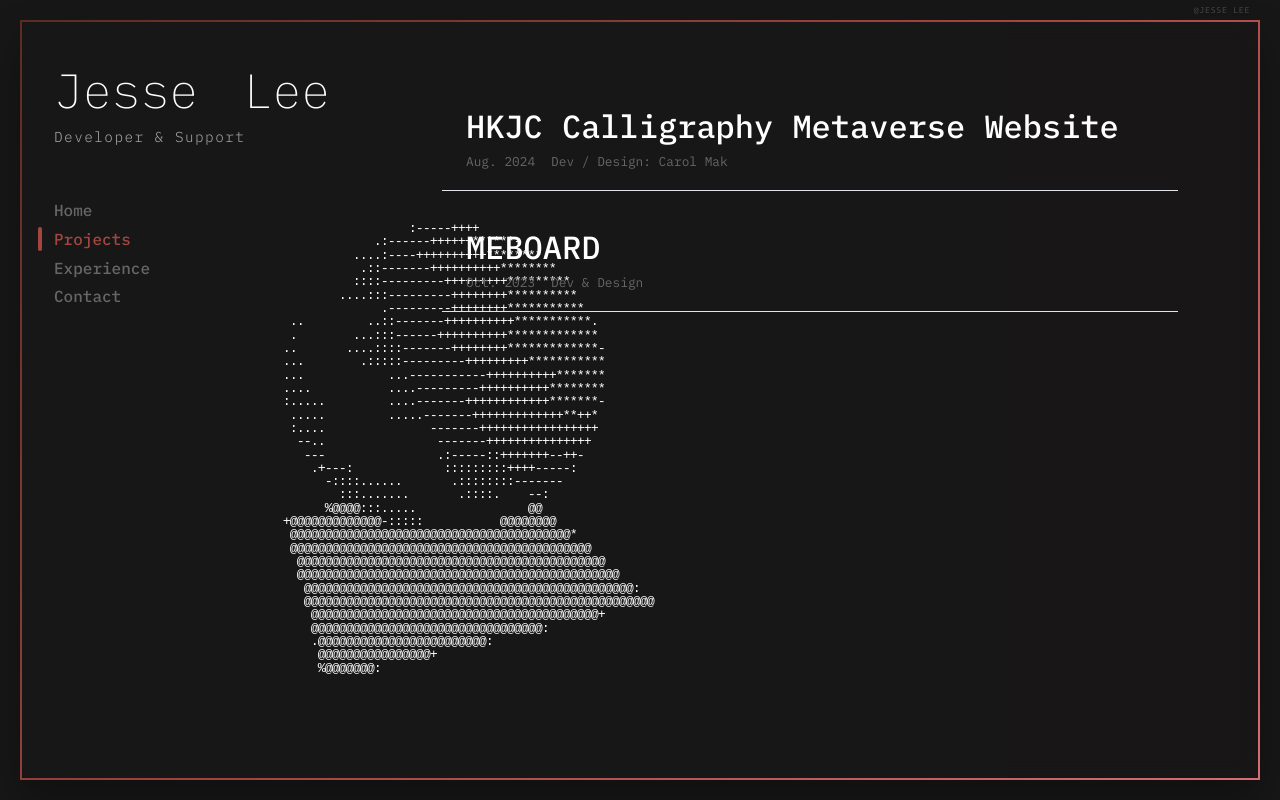
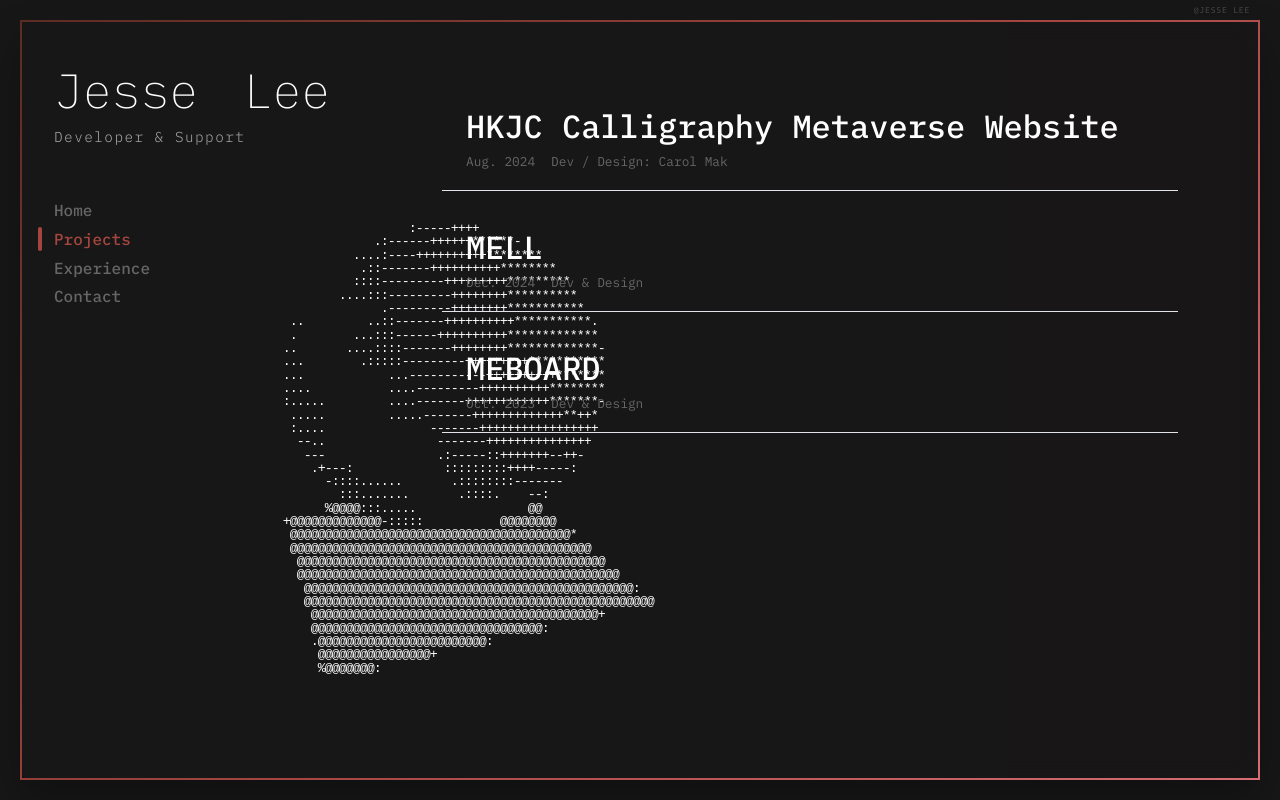
Before and after one commit to leehin6969/leehin6969.github.io, a React (Vite) app: page /#/projects in a window 1280 px wide. Built offline with nearby package versions, Linux system fonts and the light colour scheme.

Commit message:
Update project changes

```diff
--- a/src/pages/Projects.jsx
+++ b/src/pages/Projects.jsx
@@ -174,11 +174,18 @@
     },
     {
       id: 2,
+      title: "MELL",
+      date: "Dec. 2024",
+      type: "Dev & Design",
+      link: "https://mell.vercel.app/"
+    },
+    {
+      id: 3,
       title: "MEBOARD",
       date: "Oct. 2023",
       type: "Dev & Design",
       link: "https://social-app-drab.vercel.app/"
-    }
+    },
   ], []);
 
   const handleProjectClick = (link) => {
```
